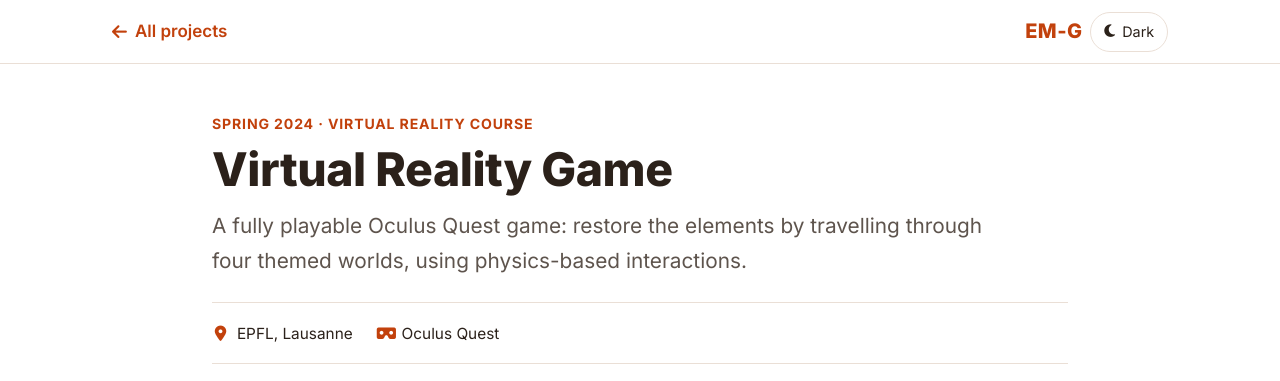
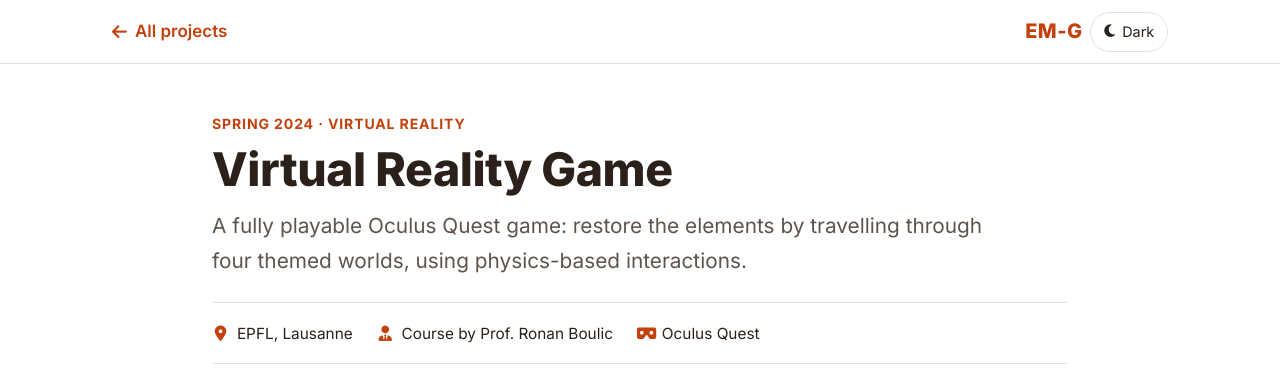
Before and after one commit to emiliesdgh/portfolio, a plain HTML site: page projects/vr-game.html in a window 1280 px wide. Shown: the top 381 px of the page. Drawn offline with Linux system fonts and the light colour scheme.

Commit message:
detailling

```diff
--- a/projects/vr-game.html
+++ b/projects/vr-game.html
@@ -37,11 +37,13 @@
   <main id="main" class="project">
     <div class="container">
 
-      <p class="eyebrow">Spring 2024 · Virtual Reality course</p>
+      <!-- <p class="eyebrow">Spring 2024 · Virtual Reality</p>  course</p> -->
+      <p class="eyebrow">Spring 2024 · Virtual Reality</p>
       <h1>Virtual Reality Game</h1>
       <p class="lead">A fully playable Oculus Quest game: restore the elements by travelling through four themed worlds, using physics-based interactions.</p>
       <ul class="facts">
         <li><i class="fas fa-location-dot" aria-hidden="true"></i><span>EPFL, Lausanne</span></li>
+        <li><i class="fas fa-user-tie" aria-hidden="true"></i><span>Course by Prof. Ronan Boulic</span></li>
         <li><i class="fas fa-vr-cardboard" aria-hidden="true"></i><span>Oculus Quest</span></li>
       </ul>
       <ul class="tags"><li class="tag">Unity</li><li class="tag">C#</li><li class="tag">Oculus Quest SDK</li><li class="tag">Interaction design</li><li class="tag">3D environments</li></ul>
```
